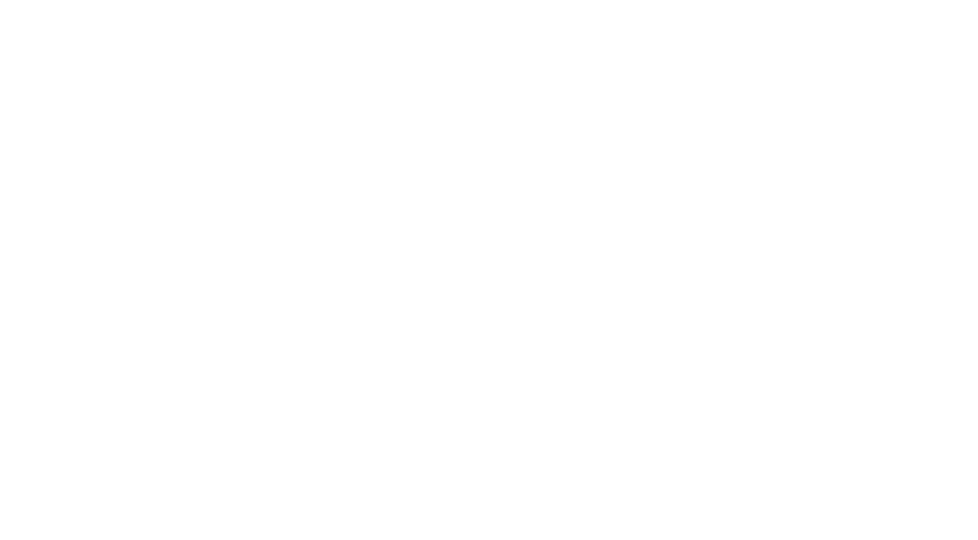
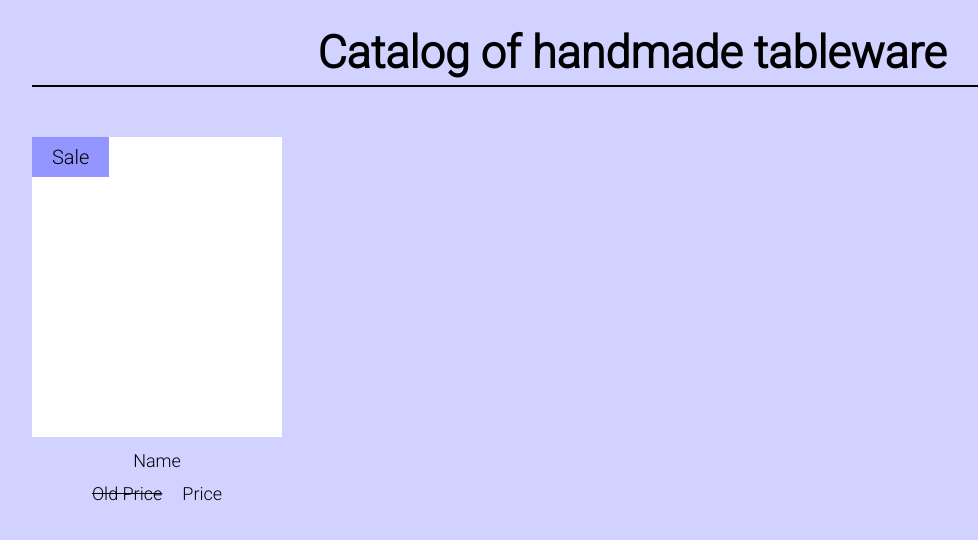
Before and after one commit to Altair20177/expert-soft-frontend-test, a plain HTML site: page index.html in a window 1280 px wide. Shown: the whole page, without its empty margins (8-986 px from the left). Drawn offline with Linux system fonts and the light colour scheme.

Commit message:
feat: add catalogs card

```diff
--- a/index.html
+++ b/index.html
@@ -6,8 +6,26 @@
     <meta name="viewport" content="width=device-width, initial-scale=1.0">
     <title>Catalog</title>
     <link rel="stylesheet" href="style.css">
+    <link rel="preconnect" href="https://fonts.googleapis.com">
+    <link rel="preconnect" href="https://fonts.gstatic.com" crossorigin>
+    <link href="https://fonts.googleapis.com/css2?family=Roboto:ital,wght@0,100;0,300;1,300&display=swap" rel="stylesheet">
 </head>
 <body>
-
+    <div class="wrapper">
+        <h1>Сatalog of handmade tableware</h1>
+        <main class="catalog">
+            <div class="catalog-card">
+                <div class="catalog-card__main">
+                    <div class="catalog-card__icon">Sale</div>
+                    <img src="" alt="" class="catalog-card__image">
+                    <div class="catalog-card__hover">Quick View</div>
+                </div>
+                <div class="catalog-card__footer">
+                    <p class="catalog-card__name">Name</p>
+                    <p class="catalog-card__price"><span class="old__price">Old Price</span>Price</p>
+                </div>
+            </div>
+        </main>
+    </div>
 </body>
 </html>
--- a/style.css
+++ b/style.css
@@ -0,0 +1,101 @@
+*{
+	padding: 0;
+	margin: 0;
+	border: 0;
+}
+*,*:before,*:after{
+	-moz-box-sizing: border-box;
+	-webkit-box-sizing: border-box;
+	box-sizing: border-box;
+}
+:focus,:active{outline: none;}
+a:focus,a:active{outline: none;}
+nav,footer,header,aside{display: block;}
+html,body{
+	height: 100%;
+	width: 100%;
+	font-size: 100%;
+	line-height: 1;
+	font-size: 14px;
+	-ms-text-size-adjust: 100%;
+	-moz-text-size-adjust: 100%;
+	-webkit-text-size-adjust: 100%;
+}
+input,button,textarea{font-family:inherit;}
+button{background: transparent; outline: none; border: 0;}
+input::-ms-clear{display: none;}
+button{cursor: pointer;}
+button::-moz-focus-inner {padding:0;border:0;}
+a, a:visited{text-decoration: none;}
+a:hover{text-decoration: none;}
+ul li{list-style: none;}
+img{vertical-align: top;}
+h1,h2,h3,h4,h5,h6{font-size:inherit;font-weight: 400;}
+/* -------------------------------------------------- */
+
+body{
+    background-color: rgba(103, 106, 255, 0.3);
+}
+
+.wrapper{
+    font-family: Roboto;
+    max-width: 1200px;
+    margin: 0 auto;
+}
+
+h1{
+    margin-top: 30px;
+    font-size: 45px;
+    text-align: center;
+    font-weight: 700;
+    display: block;
+    margin-bottom: 50px;
+}
+
+h1::after{
+    content: '';
+    display: block;
+    margin-top: 10px;
+    border: 0.5px solid black;
+    transform: rotate(180deg)
+}
+
+.catalog{
+    display: flex;
+    flex-wrap: nowrap;
+}
+
+.catalog-card{
+    width: 250px;
+    border-radius: 5px;
+}
+
+.catalog-card__main{
+    background-color: white;
+    height: 300px;
+}
+
+.catalog-card__icon{
+    padding: 10px 20px;
+    background-color: rgba(103, 106, 255, 0.7);
+    font-size: 20px;
+    display: inline-block;
+}
+
+.catalog-card__name,
+.catalog-card__price{
+    text-align: center;
+    font-size: 18px;
+    padding-top: 15px;
+}
+
+.old__price{
+    padding-right: 20px;
+    text-decoration: line-through;
+}
+
+.catalog-card__hover{
+    display: flex;
+    justify-content: end;
+    display: none;
+}
```
